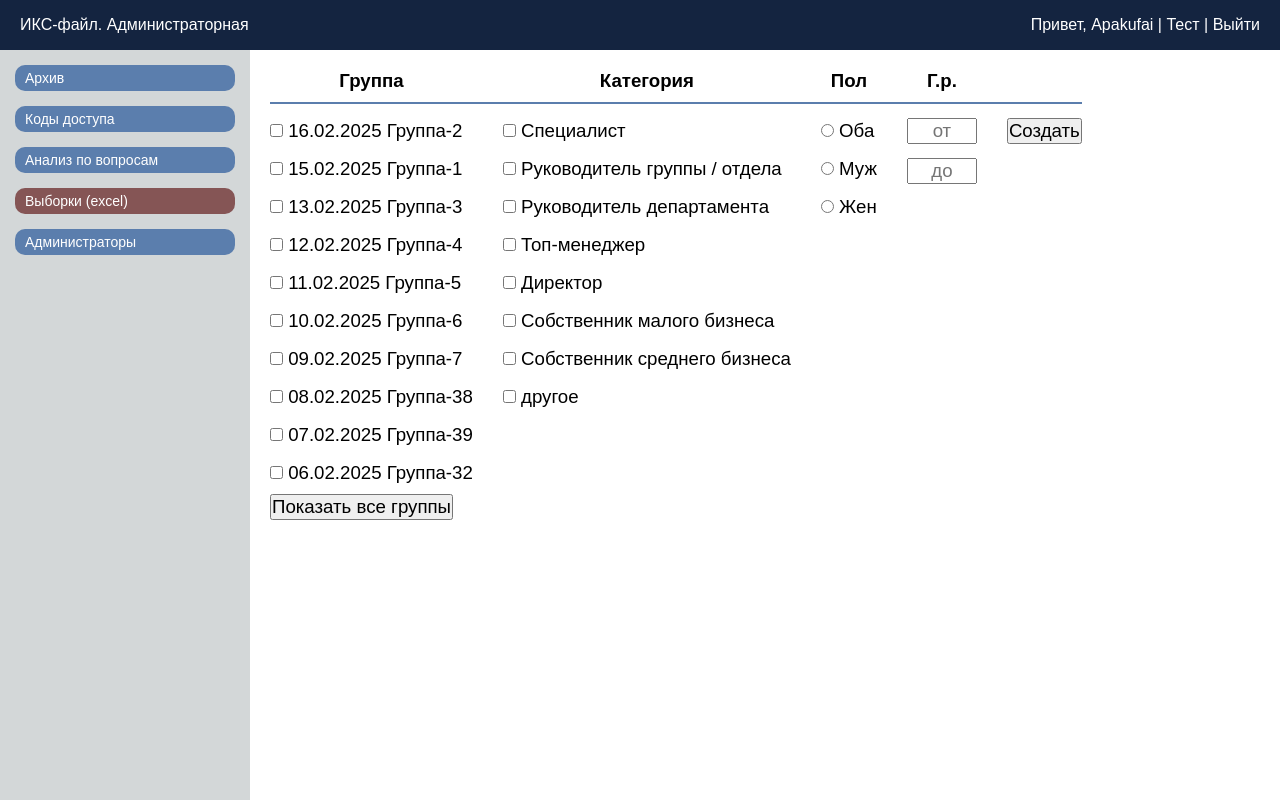
After one commit to apakufai/Individual-Self-exploration-Card, a Flask app: page /cab_excelgen in a window 1280 px wide. The commit adds this page. Run offline with Flask 3, Linux system fonts and the light colour scheme; a user stored in the database is signed in; data comes from the database, SQL or seed files in the repository; both versions use the stored data as it was after the commit.

Commit message:
Add files via upload

```diff
--- a/ISeC/app/app.py
+++ b/ISeC/app/app.py
@@ -21,7 +21,12 @@ from email import encoders
 from email.header import Header
 from datetime import datetime
 
+import pandas as pd
+from openpyxl import load_workbook
+from openpyxl.styles import Alignment
+
 from flask import flash
+
 
 
 
@@ -2002,6 +2007,85 @@ def cab_archive():
         conn.close()
     return render_template('cab_archive.html')
 
+# Маршрут для получения данных пользователя по userId
+@app.route('/get_respondent_data', methods=['POST'])
+def get_respondent_data():
+    data = request.get_json()
+    user_id = data.get('userId')
+
+    conn = get_db_connection()
+    respondent_data = conn.execute('SELECT * FROM ISeC_results WHERE userId = ?', (user_id,)).fetchone()
+    conn.close()
+
+    if respondent_data:
+        return jsonify({
+            'userId': respondent_data['userId'],
+            'userGroup': respondent_data['userGroup'],
+            'userName': respondent_data['userName'],
+            'userSurname': respondent_data['userSurname'],
+            'userSex': respondent_data['userSex'],
+            'userBirthyear': respondent_data['userBirthyear'],
+            'userCategory': respondent_data['userCategory'],
+            'userEmail': respondent_data['userEmail'],
+
+            'adaptation_1': respondent_data['adaptation_1'],
+            'compromise_1': respondent_data['compromise_1'],
+            'bidding_1': respondent_data['bidding_1'],
+            'threat_1': respondent_data['threat_1'],
+            'logicArgument_1': respondent_data['logicArgument_1'],
+            'emotionsArgument_1': respondent_data['emotionsArgument_1'],
+            'adaptationCount_1': respondent_data['adaptationCount_1'],
+            'compromiseCount_1': respondent_data['compromiseCount_1'],
+            'biddingCount_1': respondent_data['biddingCount_1'],
+            'threatCount_1': respondent_data['threatCount_1'],
+            'logicArgumentCount_1': respondent_data['logicArgumentCount_1'],
+            'emotionsArgumentCount_1': respondent_data['emotionsArgumentCount_1'],
+
+            'adaptation_2': respondent_data['adaptation_2'],
+            'compromise_2': respondent_data['compromise_2'],
+            'threat_2': respondent_data['threat_2'],
+            'cooperation_2': respondent_data['cooperation_2'],
+            'avoidance_2': respondent_data['avoidance_2'],
+            'adaptationCount_2': respondent_data['adaptationCount_2'],
+            'compromiseCount_2': respondent_data['compromiseCount_2'],
+            'threatCount_2': respondent_data['threatCount_2'],
+            'cooperationCount_2': respondent_data['cooperationCount_2'],
+            'avoidanceCount_2': respondent_data['avoidanceCount_2'],
+
+            'adaptation_3': respondent_data['adaptation_3'],
+            'threat_3': respondent_data['threat_3'],
+            'cooperation_3': respondent_data['cooperation_3'],
+            'adaptationCount_3': respondent_data['adaptationCount_3'],
+            'threatCount_3': respondent_data['threatCount_3'],
+            'cooperationCount_3': respondent_data['cooperationCount_3'],
+
+            'understandingOfStyles_4': respondent_data['understandingOfStyles_4'],
+            'strengthInstallation_4': respondent_data['strengthInstallation_4'],
+            'manipulationInstallation_4': respondent_data['manipulationInstallation_4'],
+            'negotiationsInstallation_4': respondent_data['negotiationsInstallation_4'],
+            'strengthInstallationCount_4': respondent_data['strengthInstallationCount_4'],
+            'manipulationInstallationCount_4': respondent_data['manipulationInstallationCount_4'],
+            'negotiationsInstallationCount_4': respondent_data['negotiationsInstallationCount_4'],
+
+            'adaptation_5': respondent_data['adaptation_5'],
+            'bidding_5': respondent_data['bidding_5'],
+            'logicArgument_5': respondent_data['logicArgument_5'],
+            'emotionsArgument_5': respondent_data['emotionsArgument_5'],
+            'avoidance_5': respondent_data['avoidance_5'],
+            'adaptationCount_5': respondent_data['adaptationCount_5'],
+            'biddingCount_5': respondent_data['biddingCount_5'],
+            'logicArgumentCount_5': respondent_data['logicArgumentCount_5'],
+            'emotionsArgumentCount_5': respondent_data['emotionsArgumentCount_5'],
+            'avoidanceCount_5': respondent_data['avoidanceCount_5'],
+
+            'logicArgument_6': respondent_data['logicArgument_6'],
+            'emotionsArgument_6': respondent_data['emotionsArgument_6'],
+            'logicArgumentCount_6': respondent_data['logicArgumentCount_6'],
+            'emotionsArgumentCount_6': respondent_data['emotionsArgumentCount_6']
+        }), 200
+    else:
+        return jsonify({"error": "Данные не найдены"}), 404
+
 
 
 # Маршрут для страницы кодов доступа
@@ -2042,7 +2126,6 @@ def cab_codes():
 
     # Возврат отсортированного списка
     return render_template('cab_codes.html', accessRows=sorted_codes_list)
-
 
 # Функция проверки существования кодов доступа в базе данных перед созданием/обновлением
 @app.route('/cab_check_code', methods=['POST'])
@@ -2211,86 +2294,146 @@ def cab_delete_code(code_id):
 
 
 
-# Маршрут для получения данных пользователя по userId
-@app.route('/get_respondent_data', methods=['POST'])
-def get_respondent_data():
+
+
+
+
+
+
+
+# Маршрут для страницы выборок
+@app.route('/cab_excelgen')
+def cab_excelgen():
+    if 'adminName' not in session:
+        return redirect(url_for('cab_login'))
+    groups = get_unique_groups()  # Получаем уникальные группы
+    categories = get_unique_categories()  # Получаем уникальные категории
+    sorted_groups = sort_groups_by_date(groups)  # Сортируем группы по дате
+    return render_template('cab_excelgen.html', groups=sorted_groups, categories=categories)
+
+# Выбор всех наименований групп из БД
+def get_unique_groups():
+    conn = get_db_connection()
+    cursor = conn.cursor()
+    cursor.execute("SELECT DISTINCT userGroup FROM ISeC_results")
+    groups = cursor.fetchall()
+    conn.close()
+    return [group[0] for group in groups]  # Преобразуем в список
+
+# Выбор всех наименований категорий из БД
+def get_unique_categories():
+    conn = get_db_connection()
+    cursor = conn.cursor()
+    cursor.execute("SELECT DISTINCT userCategory FROM ISeC_results")
+    categories = cursor.fetchall()
+    conn.close()
+    return [category[0] for category in categories]  # Преобразуем в список
+
+# Функция для сортировки групп по дате
+def sort_groups_by_date(groups):
+    def extract_date(group_name):
+        match = re.search(r'(\d{2}\.\d{2}\.\d{4})', group_name)  # Используем регулярное выражение для извлечения даты
+        if match:
+            date_str = match.group(1)
+            return datetime.strptime(date_str, '%d.%m.%Y')  # Преобразуем строку в объект datetime
+        return datetime.min  # Если дата не найдена, возвращаем минимальную дату
+    return sorted(groups, key=extract_date, reverse=True)  # Сортируем группы по дате в обратном порядке (от самой поздней к самой ранней)
+
+
+
+# Маршрут для страницы выборок
+@app.route('/generate_query', methods=['POST'])
+def generate_query():
     data = request.get_json()
-    user_id = data.get('userId')
-
     conn = get_db_connection()
-    respondent_data = conn.execute('SELECT * FROM ISeC_results WHERE userId = ?', (user_id,)).fetchone()
+    cursor = conn.cursor()
+
+    groups = data.get('groups', [])
+    categories = data.get('categories', [])
+    sex = data.get('sex')
+    year_from = data.get('yearFrom')
+    year_until = data.get('yearUntil')
+
+    query = "SELECT * FROM ISeC_results WHERE 1=1"
+    params = []
+
+    if groups:
+        query += " AND userGroup IN ({})".format(', '.join(['?'] * len(groups)))
+        params.extend(groups)
+    if categories:
+        query += " AND userCategory IN ({})".format(', '.join(['?'] * len(categories)))
+        params.extend(categories)
+    if sex and sex != "Оба":
+        query += " AND userSex = ?"
+        params.append(sex)
+    if year_from:
+        query += " AND userBirthyear >= ?"
+        params.append(year_from)
+    if year_until:
+        query += " AND userBirthyear <= ?"
+        params.append(year_until)
+
+    cursor.execute(query, params)  # Выполняем запрос с параметрами
+    results = cursor.fetchall()  # Получаем результаты
+
+    # Проверяем, есть ли результаты
+    if not results:
+        conn.close()
+        return jsonify({"error": "Нет подходящих результатов"}), 404  # Возвращаем сообщение об ошибке
+
+    # Преобразуем результаты в DataFrame
+    columns = [column[0] for column in cursor.description]  # Получаем названия столбцов
+    df = pd.DataFrame(results, columns=columns)  # Создаем DataFrame
+
+    # Получаем текущую дату и время
+    current_time = datetime.now()
+    formatted_time = current_time.strftime("Запрос_%d.%m.%y_%H.%M.%S")  # Форматируем строку
+
+    # Задаем путь к файлу в папке temp
+    excel_file_path = os.path.join('temp', f'{formatted_time}.xlsx')  # Путь к файлу в папке temp
+
+    # Сохраняем DataFrame в Excel с использованием openpyxl как движка
+    with pd.ExcelWriter(excel_file_path, engine='openpyxl') as writer:
+        df.to_excel(writer, index=False)  # Сохраняем в Excel, без индекса
+
+    # Открываем файл с помощью openpyxl для настройки ширины столбцов и выравнивания
+    wb = load_workbook(excel_file_path)
+    ws = wb.active
+
+    # Устанавливаем ширину столбцов и выравнивание
+    for column in ws.columns:
+        max_length = 0
+        column_letter = column[0].column_letter  # Получаем букву столбца
+        for cell in column:
+            try:
+                if len(str(cell.value)) > max_length:
+                    max_length = len(str(cell.value))
+            except:
+                pass
+        adjusted_width = (max_length + 2)  # Добавляем немного пространства
+        ws.column_dimensions[column_letter].width = adjusted_width
+
+        # Устанавливаем выравнивание для всех ячеек в столбце
+        for cell in column:
+            cell.alignment = Alignment(horizontal='left')
+
+    # Сохраняем изменения в файле
+    wb.save(excel_file_path)
+    wb.close()
+
     conn.close()
 
-    if respondent_data:
-        return jsonify({
-            'userId': respondent_data['userId'],
-            'userGroup': respondent_data['userGroup'],
-            'userName': respondent_data['userName'],
-            'userSurname': respondent_data['userSurname'],
-            'userSex': respondent_data['userSex'],
-            'userBirthyear': respondent_data['userBirthyear'],
-            'userCategory': respondent_data['userCategory'],
-            'userEmail': respondent_data['userEmail'],
-
-            'adaptation_1': respondent_data['adaptation_1'],
-            'compromise_1': respondent_data['compromise_1'],
-            'bidding_1': respondent_data['bidding_1'],
-            'threat_1': respondent_data['threat_1'],
-            'logicArgument_1': respondent_data['logicArgument_1'],
-            'emotionsArgument_1': respondent_data['emotionsArgument_1'],
-            'adaptationCount_1': respondent_data['adaptationCount_1'],
-            'compromiseCount_1': respondent_data['compromiseCount_1'],
-            'biddingCount_1': respondent_data['biddingCount_1'],
-            'threatCount_1': respondent_data['threatCount_1'],
-            'logicArgumentCount_1': respondent_data['logicArgumentCount_1'],
-            'emotionsArgumentCount_1': respondent_data['emotionsArgumentCount_1'],
-
-            'adaptation_2': respondent_data['adaptation_2'],
-            'compromise_2': respondent_data['compromise_2'],
-            'threat_2': respondent_data['threat_2'],
-            'cooperation_2': respondent_data['cooperation_2'],
-            'avoidance_2': respondent_data['avoidance_2'],
-            'adaptationCount_2': respondent_data['adaptationCount_2'],
-            'compromiseCount_2': respondent_data['compromiseCount_2'],
-            'threatCount_2': respondent_data['threatCount_2'],
-            'cooperationCount_2': respondent_data['cooperationCount_2'],
-            'avoidanceCount_2': respondent_data['avoidanceCount_2'],
-
-            'adaptation_3': respondent_data['adaptation_3'],
-            'threat_3': respondent_data['threat_3'],
-            'cooperation_3': respondent_data['cooperation_3'],
-            'adaptationCount_3': respondent_data['adaptationCount_3'],
-            'threatCount_3': respondent_data['threatCount_3'],
-            'cooperationCount_3': respondent_data['cooperationCount_3'],
-
-            'understandingOfStyles_4': respondent_data['understandingOfStyles_4'],
-            'strengthInstallation_4': respondent_data['strengthInstallation_4'],
-            'manipulationInstallation_4': respondent_data['manipulationInstallation_4'],
-            'negotiationsInstallation_4': respondent_data['negotiationsInstallation_4'],
-            'strengthInstallationCount_4': respondent_data['strengthInstallationCount_4'],
-            'manipulationInstallationCount_4': respondent_data['manipulationInstallationCount_4'],
-            'negotiationsInstallationCount_4': respondent_data['negotiationsInstallationCount_4'],
-
-            'adaptation_5': respondent_data['adaptation_5'],
-            'bidding_5': respondent_data['bidding_5'],
-            'logicArgument_5': respondent_data['logicArgument_5'],
-            'emotionsArgument_5': respondent_data['emotionsArgument_5'],
-            'avoidance_5': respondent_data['avoidance_5'],
-            'adaptationCount_5': respondent_data['adaptationCount_5'],
-            'biddingCount_5': respondent_data['biddingCount_5'],
-            'logicArgumentCount_5': respondent_data['logicArgumentCount_5'],
-            'emotionsArgumentCount_5': respondent_data['emotionsArgumentCount_5'],
-            'avoidanceCount_5': respondent_data['avoidanceCount_5'],
-
-            'logicArgument_6': respondent_data['logicArgument_6'],
-            'emotionsArgument_6': respondent_data['emotionsArgument_6'],
-            'logicArgumentCount_6': respondent_data['logicArgumentCount_6'],
-            'emotionsArgumentCount_6': respondent_data['emotionsArgumentCount_6']
-        }), 200
-    else:
-        return jsonify({"error": "Данные не найдены"}), 404
-
-
+    # Запускаем таймер для удаления файла через 10 секунд
+    threading.Timer(10, delete_excel, args=(excel_file_path,)).start()
+
+    # Возвращаем Excel-файл пользователю
+    return send_file(excel_file_path, as_attachment=True, download_name=f"{formatted_time}.xlsx")  # Отправляем файл как вложение
+
+
+# Функция для удаления excel-файла
+def delete_excel(file_path):
+    if os.path.exists(file_path):
+        os.remove(file_path)
 
 if __name__ == '__main__':
     app.run(debug=True)
--- a/ISeC/app/static/css/style_adminCab.css
+++ b/ISeC/app/static/css/style_adminCab.css
@@ -228,36 +228,39 @@ a:hover {
 /* ------------ СТРАНИЦА КОДОВ ДОСТУПА ------------ */
 /* ------------------------------------------------ */
 
-
 .entrycode_head,
 .entrycode_block_create td {
    border-bottom: 2px solid #5b7ead;
 }
+
 .entrycode_block_create td {
    padding: 10px 5px;
 }
 
 
 .entrycode_head * {
-padding-bottom: 5px;
+   padding-bottom: 5px;
 }
 
 .entrycode_block td {
-   padding-top: 10px; /* Добавляет отступ сверху ячеек */
+   padding-top: 10px;
+   /* Добавляет отступ сверху ячеек */
 }
 
 .central_codes * {
-   border-collapse: collapse; /* Убирает двойные границы */
+   border-collapse: collapse;
+   /* Убирает двойные границы */
    font-size: 14pt;
 }
 
 .central_codes table {
-margin: 20px 0 0 20px;
+   margin: 20px 0 0 20px;
 }
 
 .entrycode_head_th_0 {
    width: 120px;
 }
+
 .entrycode_block_td_0 {
    padding: 0 5px;
    text-align: center;
@@ -267,6 +270,7 @@ margin: 20px 0 0 20px;
 .entrycode_block_td_1 input {
    width: 180px;
 }
+
 .entrycode_block_td_1 {
    padding: 0 5px;
 }
@@ -275,6 +279,7 @@ margin: 20px 0 0 20px;
 .entrycode_block_td_2 input {
    width: 180px;
 }
+
 .entrycode_block_td_2 {
    padding: 0 5px;
 }
@@ -283,6 +288,7 @@ margin: 20px 0 0 20px;
 .entrycode_block_td_3 input {
    width: 150px;
 }
+
 .entrycode_block_td_3 {
    padding: 0 5px;
 }
@@ -291,6 +297,7 @@ margin: 20px 0 0 20px;
 .entrycode_block_td_4 input {
    width: 150px;
 }
+
 .entrycode_block_td_4 {
    padding: 0 5px;
 }
@@ -300,6 +307,61 @@ margin: 20px 0 0 20px;
    padding: 0 5px;
    width: 180px;
 }
+
 .entrycode_block_td_5 button {
    width: 120px;
 }
+
+
+
+/* ------------------------------------------------ */
+/* ------------ СТРАНИЦА КОДОВ ДОСТУПА ------------ */
+/* ------------------------------------------------ */
+
+
+
+
+
+.conditions_block_td_3 * {
+   width: 70px;
+   margin-top: 7px;
+   text-align: center;
+}
+
+.conditions_block_td_4 * {
+   margin-top: 14px;
+}
+
+.conditions_block {
+   vertical-align: top;
+}
+
+.conditions_head {
+   border-bottom: 2px solid #5b7ead;
+}
+
+.conditions_head * {
+   padding-bottom: 5px;
+}
+
+.conditions_head th,
+.conditions_block_td_0,
+.conditions_block_td_1,
+.conditions_block_td_2,
+.conditions_block_td_3 {
+   padding-right: 30px;
+}
+
+.conditions_block_td_0 *,
+.conditions_block_td_1 *,
+.conditions_block_td_2 * {
+   margin-top: 10px;
+}
+
+.hidden_groups {
+   display: none;
+}
+
+.hidden-button {
+   display: none;
+}
--- a/ISeC/app/templates/cab_archive.html
+++ b/ISeC/app/templates/cab_archive.html
@@ -202,7 +202,6 @@
 
 	</main>
 
-
 </body>
 
 </html>
--- /dev/null
+++ b/ISeC/app/templates/cab_excelgen.html
@@ -0,0 +1,219 @@
+<!doctype html>
+<html lang="ru">
+
+<head>
+	<meta charset="utf-8">
+	<title>Администрация. ИКС-файл</title>
+	<link rel="stylesheet" href="{{ url_for('static', filename='css/style_adminCab.css') }}">
+	<link rel="icon" href="{{ url_for('static', filename='images/favicon.ico') }}" type="image/x-icon">
+</head>
+
+
+
+<body>
+
+	<header class="header">
+		<div class="header_ISeC">ИКС-файл. Администраторная</div>
+		<div class="header_admin">
+			<span>
+				Привет, <a href="{{ url_for('index') }}">{{ session['adminName'] }}</a> |
+				<a href="{{ url_for('index') }}">Тест</a> |
+				<a href="{{ url_for('cab_logout') }}">Выйти</a>
+			</span>
+		</div>
+	</header>
+
+	<main class="main">
+		<div class="side_menu">
+			<button class="btn_sidelink" onclick="window.location.href='http://127.0.0.1:5000/cab_archive'">
+				Архив
+			</button>
+
+			<button class="btn_sidelink" onclick="window.location.href='http://127.0.0.1:5000/cab_codes'">
+				Коды доступа
+			</button>
+
+			<button class="btn_sidelink" onclick="window.location.href='http://127.0.0.1:5000/cab_analysis'">
+				Анализ по вопросам
+			</button>
+
+			<button class="btn_sidelink_actual" onclick="window.location.href='http://127.0.0.1:5000/cab_excelgen'">
+				Выборки (excel)
+			</button>
+
+			<button class="btn_sidelink" onclick="window.location.href='http://127.0.0.1:5000/cab_admins'">
+				Администраторы
+			</button>
+
+		</div>
+
+		<div class="central_codes">
+
+			<table>
+				<thead>
+					<tr class="conditions_head">
+						<th class="conditions_head_th_0">
+							<p>Группа</p>
+						</th>
+						<th class="conditions_head_th_1">
+							<p>Категория</p>
+						</th>
+						<th class="conditions_head_th_2">
+							<p>Пол</p>
+						</th>
+						<th class="conditions_head_th_3">
+							<p>Г.р.</p>
+						</th>
+						<th class="conditions_head_th_4">
+						</th>
+					</tr>
+				</thead>
+
+				<tbody>
+
+					<tr class="conditions_block">
+
+						<td class="conditions_block_td_0">
+
+							<div name="group_fullname">
+								{% for group in groups %}
+								<div class="group-item {% if loop.index > 10 %}hidden_groups{% endif %}">
+									<input type="checkbox" id="group_{{ loop.index }}" name="group_checkbox"
+										value="{{ group }}">
+									<label for="group_{{ loop.index }}">{{ group }}</label>
+								</div>
+								{% endfor %}
+							</div>
+							<button id="show_all_groups"
+								class="{% if groups|length <= 10 %}hidden-button{% endif %}">Показать все
+								группы</button>
+
+						</td>
+
+						<td class="conditions_block_td_1">
+							<div name="category">
+								{% for category in categories %}
+								<div>
+									<input type="checkbox" id="category_{{ loop.index }}" name="category_checkbox"
+										value="{{ category }}">
+									<label for="category_{{ loop.index }}">{{ category }}</label>
+								</div>
+								{% endfor %}
+							</div>
+						</td>
+
+
+						<td class="conditions_block_td_2">
+							<div class="excelgen_inputs">
+								<div>
+									<input type="radio" name="sex" id="sex_both">
+									<label for="sex_both">Оба</label>
+								</div>
+								<div>
+									<input type="radio" name="sex" value="Мужской" id="sex_male">
+									<label for="sex_both">Муж</label>
+								</div>
+								<div>
+									<input type="radio" name="sex" value="Женский" id="sex_female">
+									<label for="sex_both">Жен</label>
+								</div>
+							</div>
+						</td>
+
+						<td class="conditions_block_td_3">
+							<div>
+								<input type="text" id="yearFrom" placeholder="от">
+							</div>
+							<div>
+								<input type="text" id="yearUntil" placeholder="до">
+							</div>
+						</td>
+
+						<td class="conditions_block_td_4">
+							<button id="start_excelgen">Создать</button>
+						</td>
+
+					</tr>
+
+				</tbody>
+
+			</table>
+
+			<script src="{{ url_for('static', filename='js/functions_adminCab.js') }}"></script>
+			<script>
+
+				document.getElementById('show_all_groups').addEventListener('click', function () {
+					// Получаем все элементы с классом group-item
+					const groups = document.querySelectorAll('.group-item.hidden_groups');
+					// Показываем все скрытые элементы
+					groups.forEach(function (group) {
+						group.classList.remove('hidden_groups');
+					});
+					// Скрываем кнопку после нажатия
+					this.classList.add('hidden-button');
+				});
+
+
+				document.getElementById('start_excelgen').addEventListener('click', function () {
+					const selectedGroups = Array.from(document.querySelectorAll('input[name="group_checkbox"]:checked')).map(el => el.value);
+					const selectedCategories = Array.from(document.querySelectorAll('input[name="category_checkbox"]:checked')).map(el => el.value);
+					const selectedSex = document.querySelector('input[name="sex"]:checked')?.value || null;
+					const yearFrom = parseInt(document.getElementById('yearFrom').value, 10);
+					const yearUntil = parseInt(document.getElementById('yearUntil').value, 10);
+
+					// Проверяем, что yearFrom не больше yearUntil
+					if (yearFrom > yearUntil) {
+						alert("Год ОТ больше года ДО");
+						return; // Прерываем выполнение функции
+					}
+
+					fetch('/generate_query', {
+						method: 'POST',
+						headers: { 'Content-Type': 'application/json' },
+						body: JSON.stringify({ groups: selectedGroups, categories: selectedCategories, sex: selectedSex, yearFrom, yearUntil })
+					})
+						.then(response => {
+							if (response.ok) {
+								return response.blob().then(blob => {
+									const contentDisposition = response.headers.get('Content-Disposition');
+									const originalFilename = contentDisposition.match(/filename[^;=\n]*=((['"]).*?\2|[^;\n]*)/)?.[1]?.replace(/['"]/g, '') || 'download.xlsx';
+									const filename = `Запрос${originalFilename}`;
+
+									const url = window.URL.createObjectURL(blob);
+									const a = document.createElement('a');
+									a.style.display = 'none';
+									a.href = url;
+									a.download = filename;
+									document.body.appendChild(a);
+									a.click();
+									window.URL.revokeObjectURL(url);
+								});
+							} else if (response.status === 404) {
+								return response.json().then(data => {
+									alert(data.error); // Показываем сообщение об ошибке
+								});
+							} else {
+								throw new Error('Network response was not ok.');
+							}
+						})
+						.catch(console.error);
+				});
+
+
+			</script>
+
+		</div>
+
+
+
+
+
+		<script>
+
+		</script>
+
+	</main>
+
+</body>
+
+</html>
--- a/ISeC/app/templates/cab_login.html
+++ b/ISeC/app/templates/cab_login.html
@@ -71,6 +71,7 @@
 			}
 		});
 	</script>
+
 </body>
 
 </html>
```
Also changed, not shown: ISeC/app/templates/cab_codes.html (+16 -8 lines), ISeC/app/database/ISeC_database.db.
